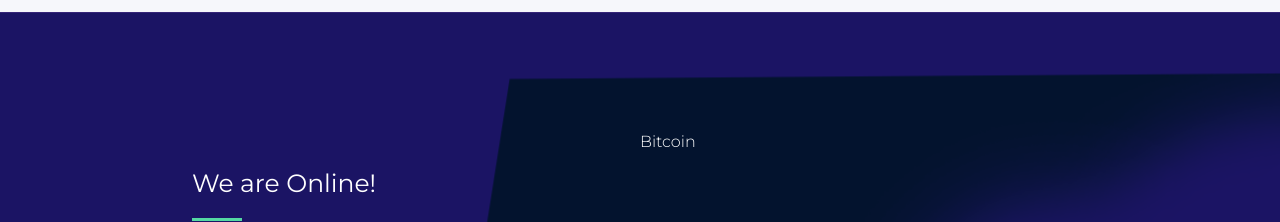
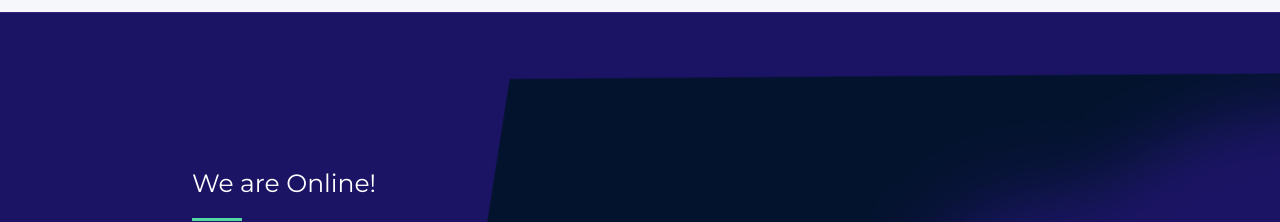
Before and after one commit to EbukaNweje/Pro-Trade-Assets, a React (Create React App) app: page / in a window 1280 px wide. Shown: the part 1960-2182 px from the top of the page. Built offline with nearby package versions, Linux system fonts and the light colour scheme.

Commit message:
Work done

```diff
--- a/src/components/Dashboard/Eze.jsx
+++ b/src/components/Dashboard/Eze.jsx
@@ -22,7 +22,7 @@
               {/* <button className='button1'>Privacy Policy</button>
               <button className='button2'>Anti-Spam Policy</button>
               <button className='button3'>Rules</button> */}
-              <p>@2020 Protradeassets All Rights Reserved.</p>
+              <p>@2023 Protradeassets All Rights Reserved.</p>
             </div>
             <div className='footer_nav'>
               <p>
--- a/src/components/LandingPage/Hero5/Hero5.js
+++ b/src/components/LandingPage/Hero5/Hero5.js
@@ -20,7 +20,7 @@
                     </ButtonHold>
             </LeftDiv>
             <RightDiv>
-                <BitcoinLink href='https://www.facebook.com/bitcoin'>Bitcoin</BitcoinLink>
+                <BitcoinLink href='https://www.facebook.com/bitcoin'></BitcoinLink>
             </RightDiv>
         </Wrapper>
     </Container>
```
